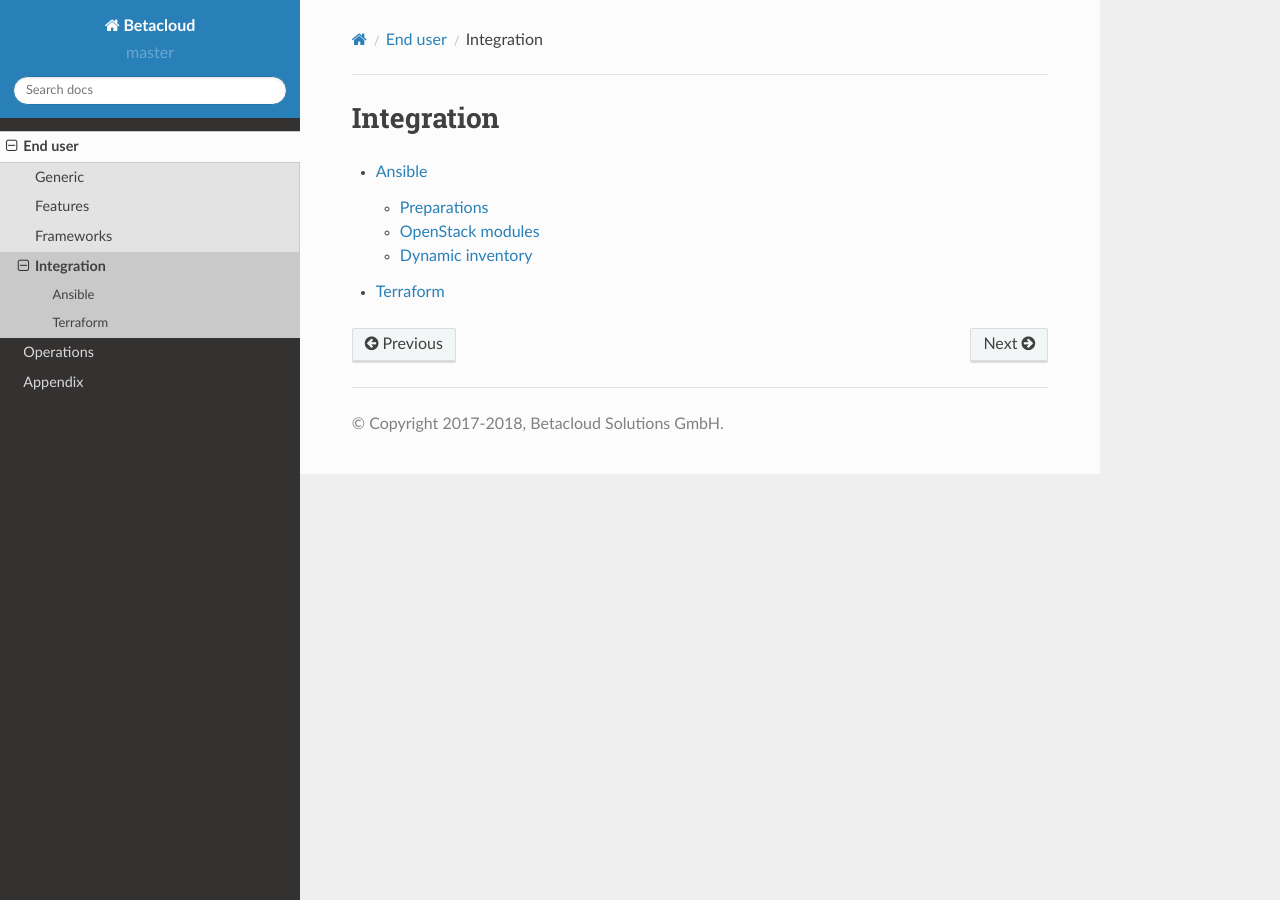
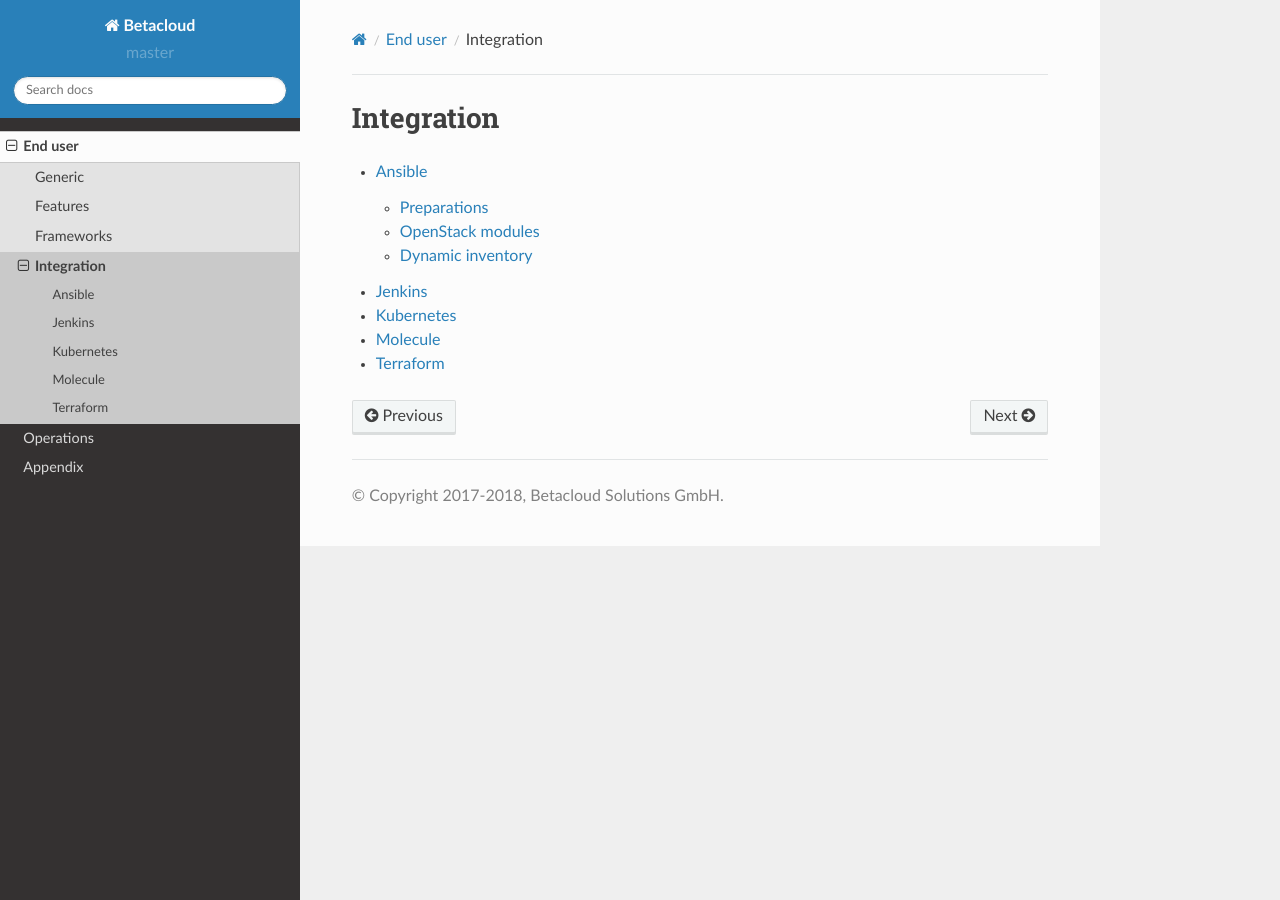
Before and after one commit to betacloud/documentation, a Sphinx documentation site: the page built from source/end-user/integration.rst, in a window 1280 px wide. Built offline with Sphinx 7.4.7 and the Read the Docs theme 2.0.0, drawn with Linux system fonts in a browser that asks for light colours; pages that are not in the unit, such as notebooks, are missing from menus.

Commit message:
end-user: add some more placeholder chapters

```diff
--- a/source/end-user/integration.rst
+++ b/source/end-user/integration.rst
@@ -6,4 +6,7 @@
    :maxdepth: 2
 
    integration/ansible
+   integration/jenkins
+   integration/kubernetes
+   integration/molecule
    integration/terraform
--- /dev/null
+++ b/source/end-user/integration/jenkins.rst
@@ -0,0 +1,3 @@
+=======
+Jenkins
+=======
--- /dev/null
+++ b/source/end-user/integration/kubernetes.rst
@@ -0,0 +1,3 @@
+==========
+Kubernetes
+==========
--- /dev/null
+++ b/source/end-user/integration/molecule.rst
@@ -0,0 +1,3 @@
+========
+Molecule
+========
```
